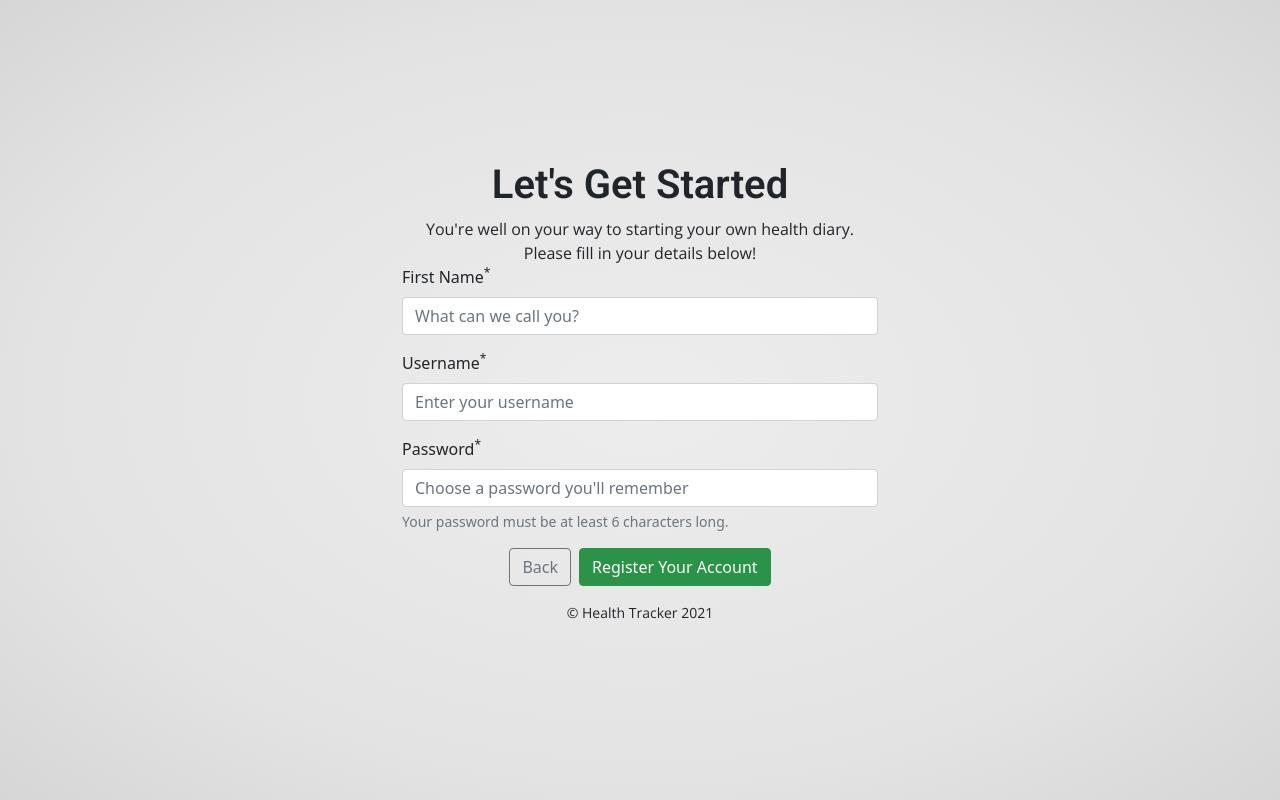
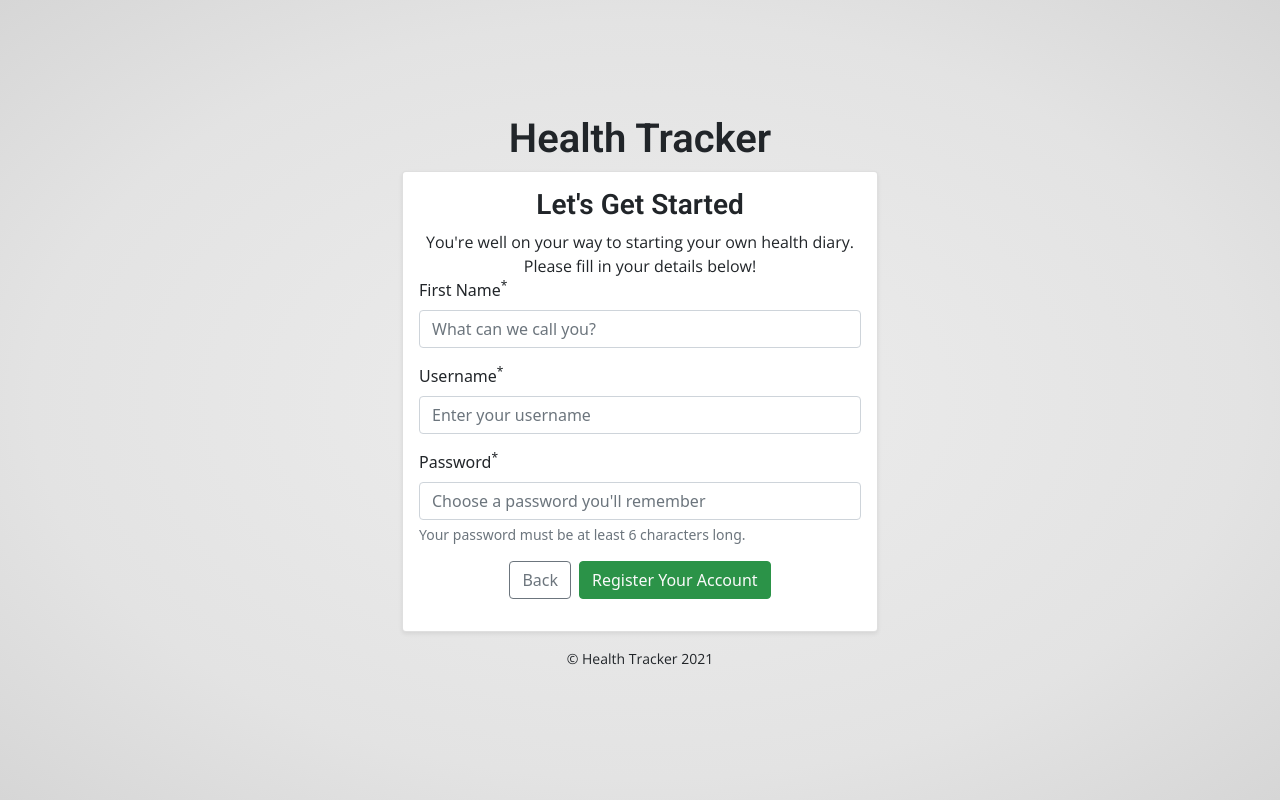
Before and after one commit to JakubMrowicki/health-tracker, a Flask app: page /register in a window 1280 px wide. Run offline with Flask 2, Linux system fonts and the light colour scheme; some libraries are stand-ins or nearby versions.

Commit message:
style register page

```diff
--- a/templates/register.html
+++ b/templates/register.html
@@ -3,9 +3,11 @@
 {% include "head.html" %}
 <body class="min-vh-100 d-flex align-items-center">
     <div class="container welcome-container my-5">
+        <h1 class="text-center">Health Tracker</h1>
+        <div class="card shadow-sm p-3 mb-3">
             <div class="row">
                 <div class="col-md">
-                <h1 class="text-center">Let's Get Started</h1>
+                    <h3 class="text-center">Let's Get Started</h3>
                     <span class="d-block text-center">You're well on your way to starting your own health diary.
                         <br>Please fill in your details below!</span>
 
@@ -54,6 +56,7 @@
                     </form>
                 </div>
             </div>
+        </div>
 
         <footer class="container">
             <div class="row">
```
Lines whose indentation alone changed are shown as unchanged.
